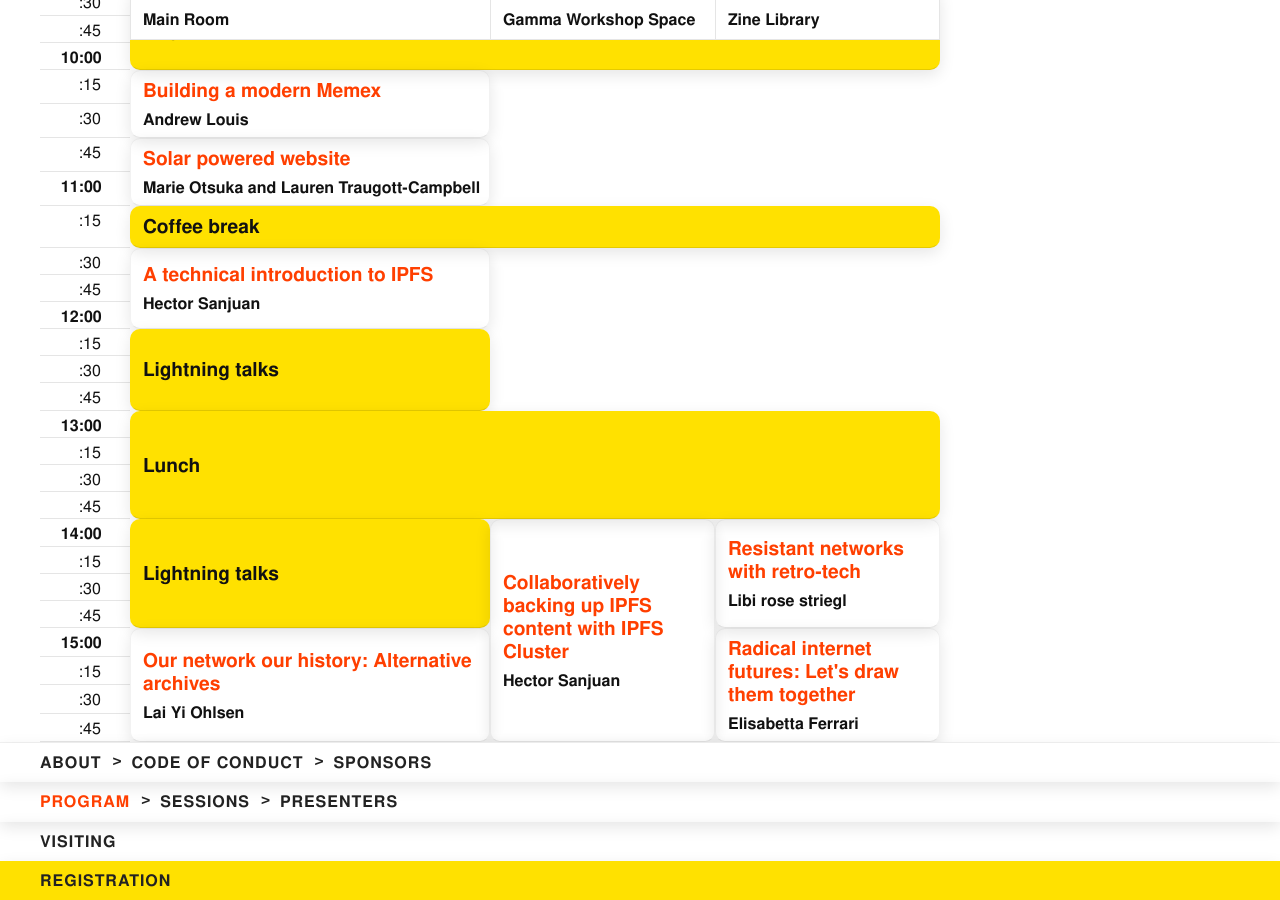
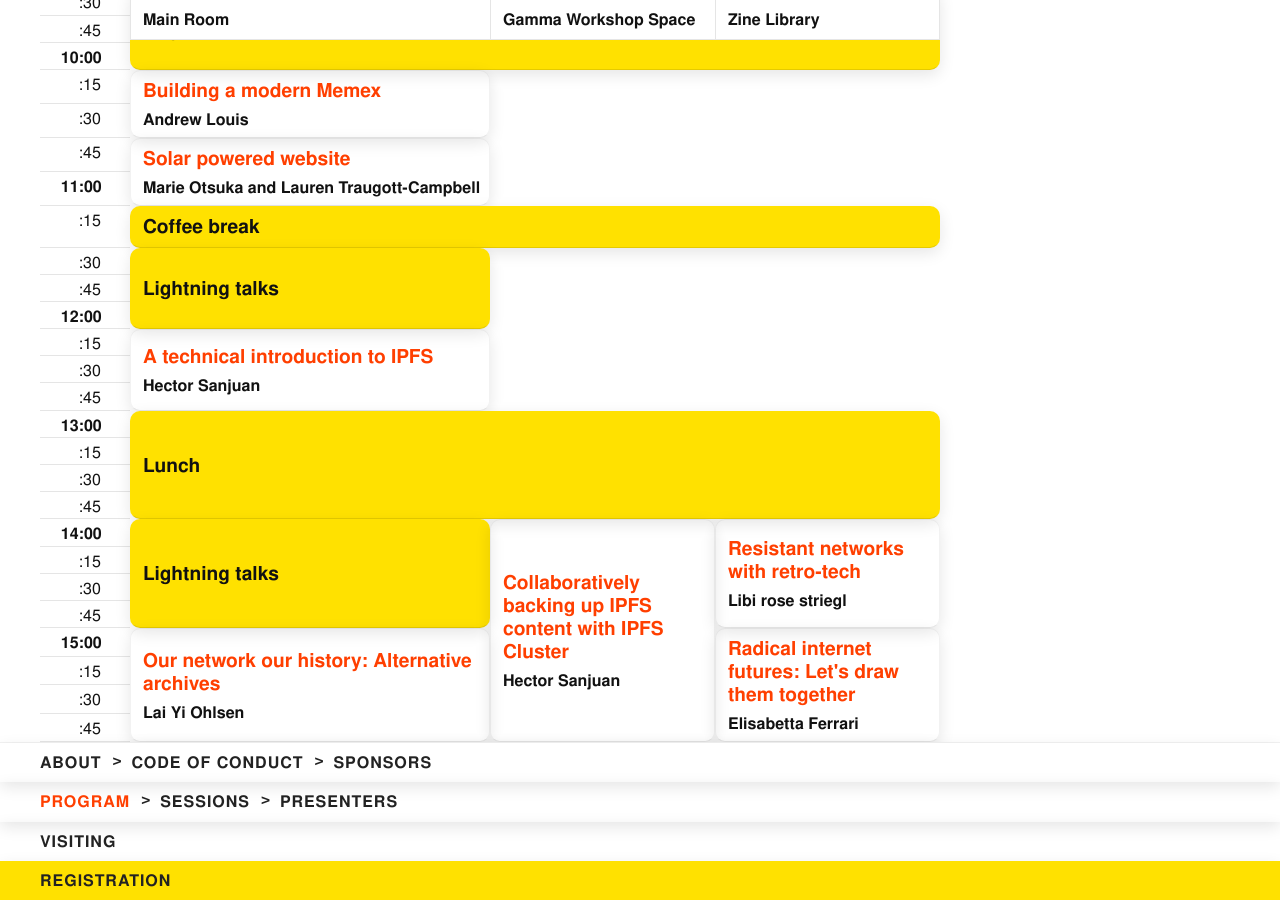
Before and after one commit to ournetworks/ournetworks.ca, a Jekyll site: the page built from program.md, in a window 1280 px wide and 900 px high, scrolled down 3641 px. Built offline with Jekyll 4.4.1, drawn with Linux system fonts in a browser that asks for light colours.

Commit message:
move first block lightning talk earlier

```diff
--- a/program.md
+++ b/program.md
@@ -462,7 +462,7 @@ titleDisplay: "Program"
 <tr>
   <td></td>
   <td>:30</td>
-  <td colspan="1" rowspan="3" class="session-block session-{% include session-type.html session-id=19008 %}">{% include session.html year=2019 session-id=19008 %}</td>
+  <td colspan="1" rowspan="3" class="session-block session-{% include session-type.html session-id=19036 %}">{% include session.html year=2019 session-id=19036 %}</td>
 </tr>
 <tr>
   <td></td>
@@ -475,7 +475,7 @@ titleDisplay: "Program"
 <tr>
   <td></td>
   <td>:15</td>
-  <td colspan="1" rowspan="3" class="session-block session-{% include session-type.html session-id=19036 %}">{% include session.html year=2019 session-id=19036 %}</td>
+  <td colspan="1" rowspan="3" class="session-block session-{% include session-type.html session-id=19008 %}">{% include session.html year=2019 session-id=19008 %}</td>
 </tr>
 <tr>
   <td></td>
```
